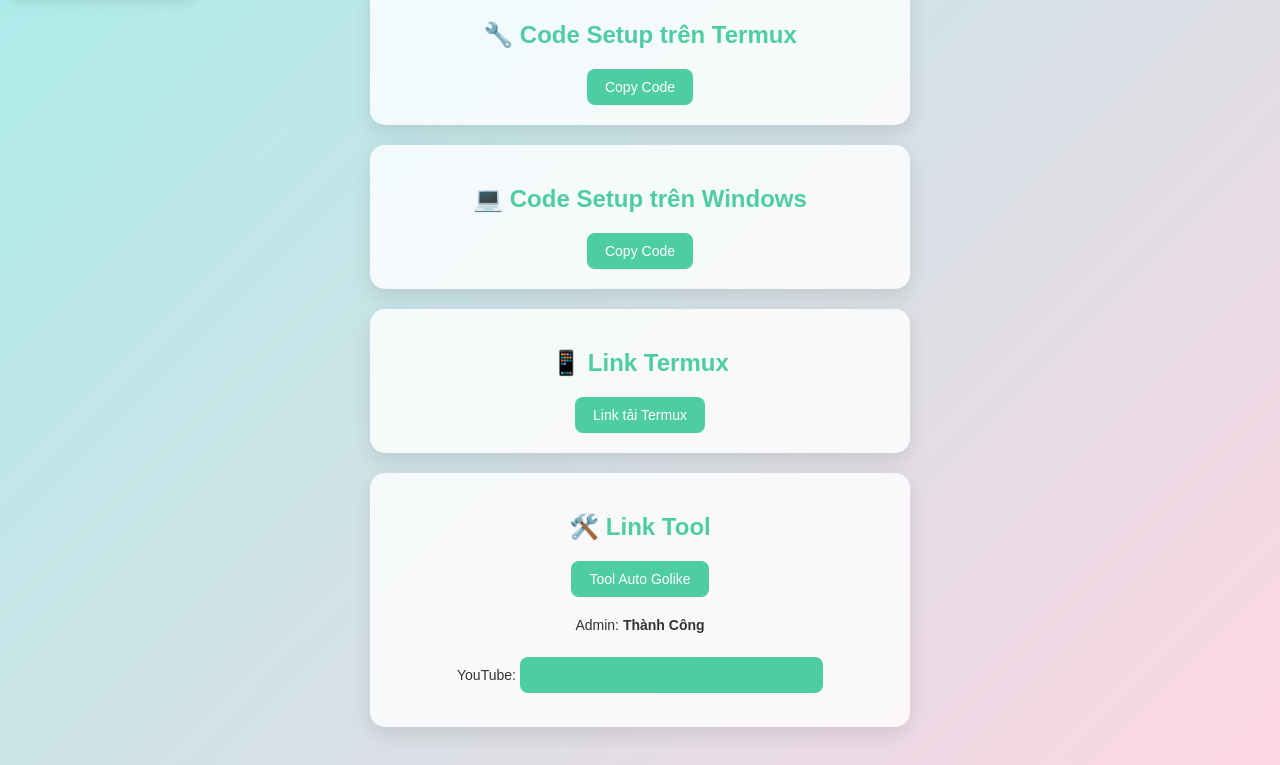
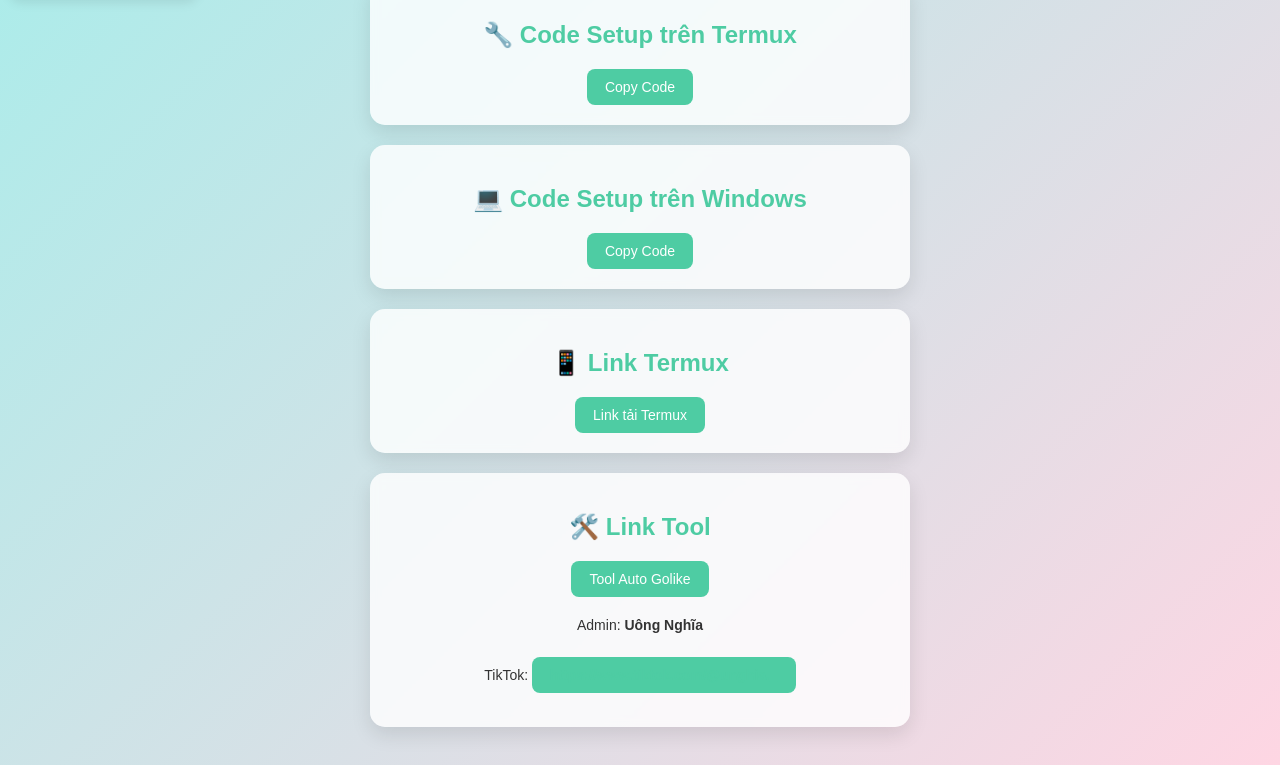
Before and after one commit to unghiatool/Reg-Fb, a plain HTML site: page index.html in a window 1280 px wide. Shown: the part 126-891 px from the top of the page. Drawn offline with Linux system fonts and the light colour scheme.

Commit message:
Update index.html

```diff
--- a/index.html
+++ b/index.html
@@ -116,8 +116,8 @@
     <a href="https://link4m.com/ukv1o" target="_blank">Tool Auto Golike</a><br>
 
 <div class="footer">
-    <p>Admin: <b>Thành Công</b></p>
-    <p>YouTube: <a href="https://www.youtube.com/@Tool-Xworld" target="_blank">https://www.youtube.com/@Tool-Xworld</a></p>
+    <p>Admin: <b>Uông Nghĩa</b></p>
+    <p>TikTok: <a href="https://www.tiktok.com/@unghia._" target="_blank">https://www.tiktok.com/@unghia._</a></p>
 </div>
 
 <script>
```
